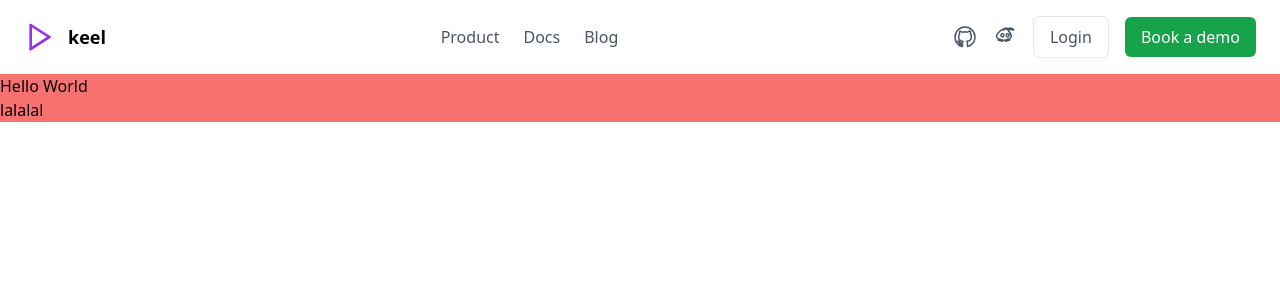
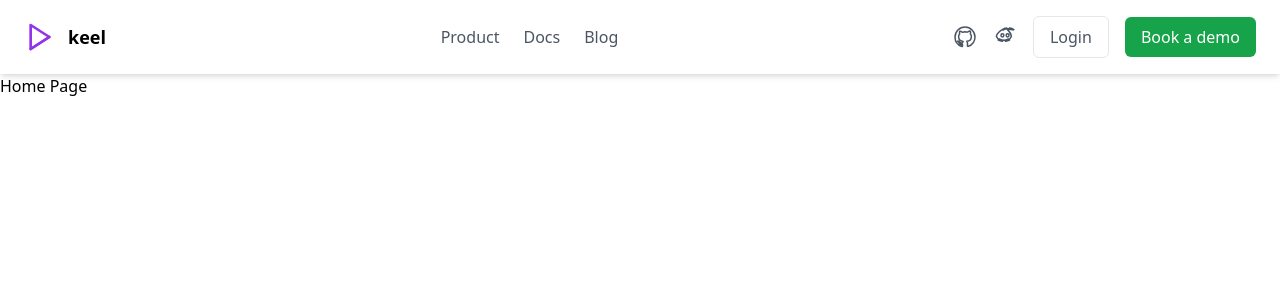
Before and after one commit to HarshitSahu01/ipfs-decentralised-cdn, a Vue app in the folder vue-frontend/: page / in a window 1280 px wide. Shown: the top 300 px of the page. Built offline with nearby package versions, Linux system fonts and the light colour scheme.

Commit message:
modified:   vue-frontend/src/App.vue 	new file:   vue-frontend/src/Pages/DashboardPage.vue 	modified:   vue-frontend/src/Pages/HomePage.vue 	new file:   vue-frontend/src/Pages/LoginPage.vue 	new file:   vue-frontend/src/Pages/RegisterPage.vue 	modified:   vue-frontend/src/router/index.js

```diff
--- a/vue-frontend/src/App.vue
+++ b/vue-frontend/src/App.vue
@@ -7,7 +7,6 @@ import './assets/main.css'
 <template>
   <Navbar />
   <RouterView />
-  <p class="bg-red-400">lalalal</p>
 </template>
 
 <style scoped>
--- /dev/null
+++ b/vue-frontend/src/Pages/DashboardPage.vue
@@ -0,0 +1,3 @@
+<template>
+    Dashboard Page
+</template>
--- a/vue-frontend/src/Pages/HomePage.vue
+++ b/vue-frontend/src/Pages/HomePage.vue
@@ -3,7 +3,5 @@
 </script>
 
 <template>
-  <main>
-    <Test />
-  </main>
+  Home Page
 </template>
--- /dev/null
+++ b/vue-frontend/src/Pages/LoginPage.vue
@@ -0,0 +1,3 @@
+<template>
+    Login Page
+</template>
--- /dev/null
+++ b/vue-frontend/src/Pages/RegisterPage.vue
@@ -0,0 +1,3 @@
+<template>
+    Register page
+</template>
--- a/vue-frontend/src/router/index.js
+++ b/vue-frontend/src/router/index.js
@@ -1,5 +1,8 @@
 import { createRouter, createWebHistory } from 'vue-router'
 import HomePage from '../Pages/HomePage.vue'
+import LoginPage from '../Pages/LoginPage.vue'
+import DashboardPage from '../Pages/DashboardPage.vue'
+import RegisterPage from '../Pages/RegisterPage.vue'
 
 const router = createRouter({
   history: createWebHistory(import.meta.env.BASE_URL),
@@ -8,6 +11,21 @@ const router = createRouter({
       path: '/',
       name: 'home',
       component: HomePage,
+    },
+    {
+      path: '/login',
+      name: 'login',
+      component: LoginPage
+    },
+    {
+      path: '/register',
+      name: 'register',
+      component: RegisterPage
+    },
+    {
+      path: '/dashboard',
+      name: 'dashbaord',
+      component: DashboardPage
     },
     // {
     //   path: '/about',
```
